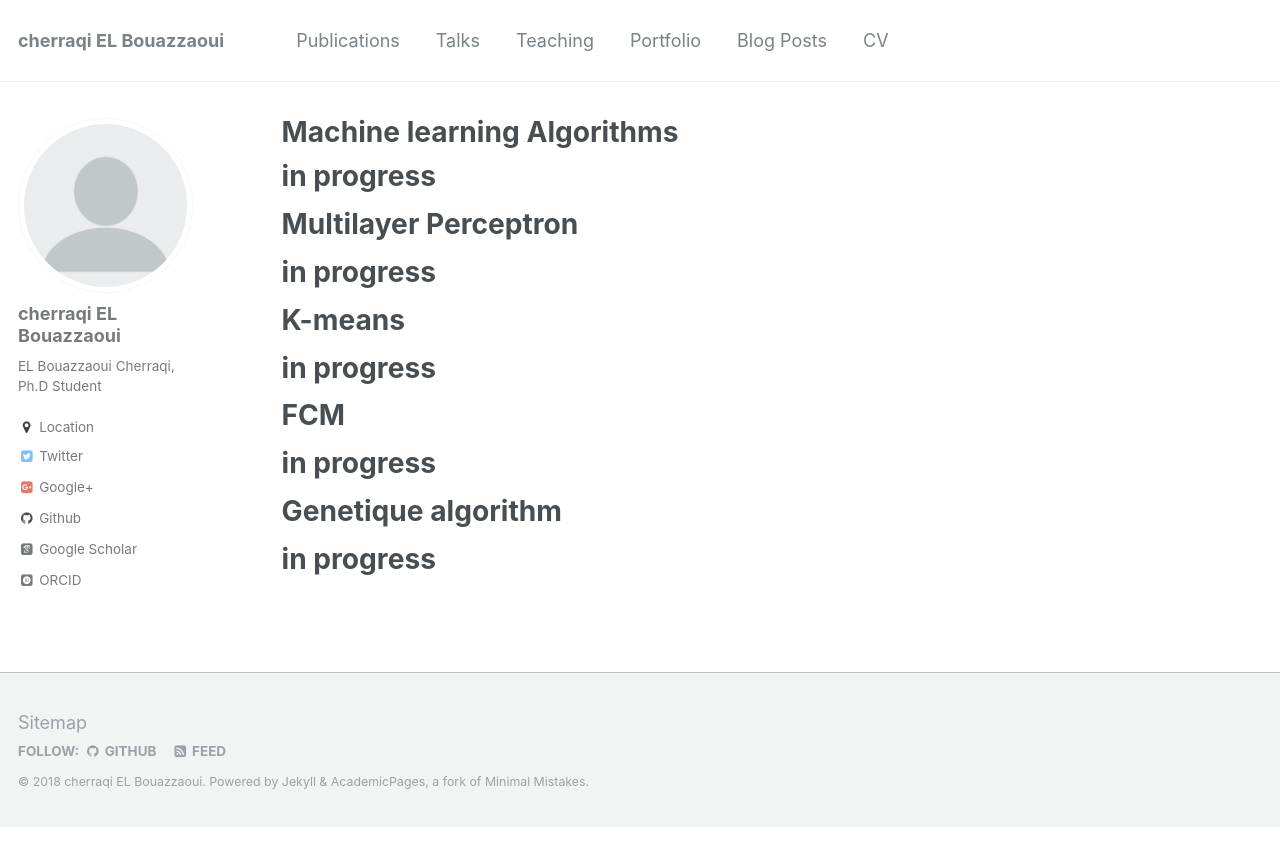
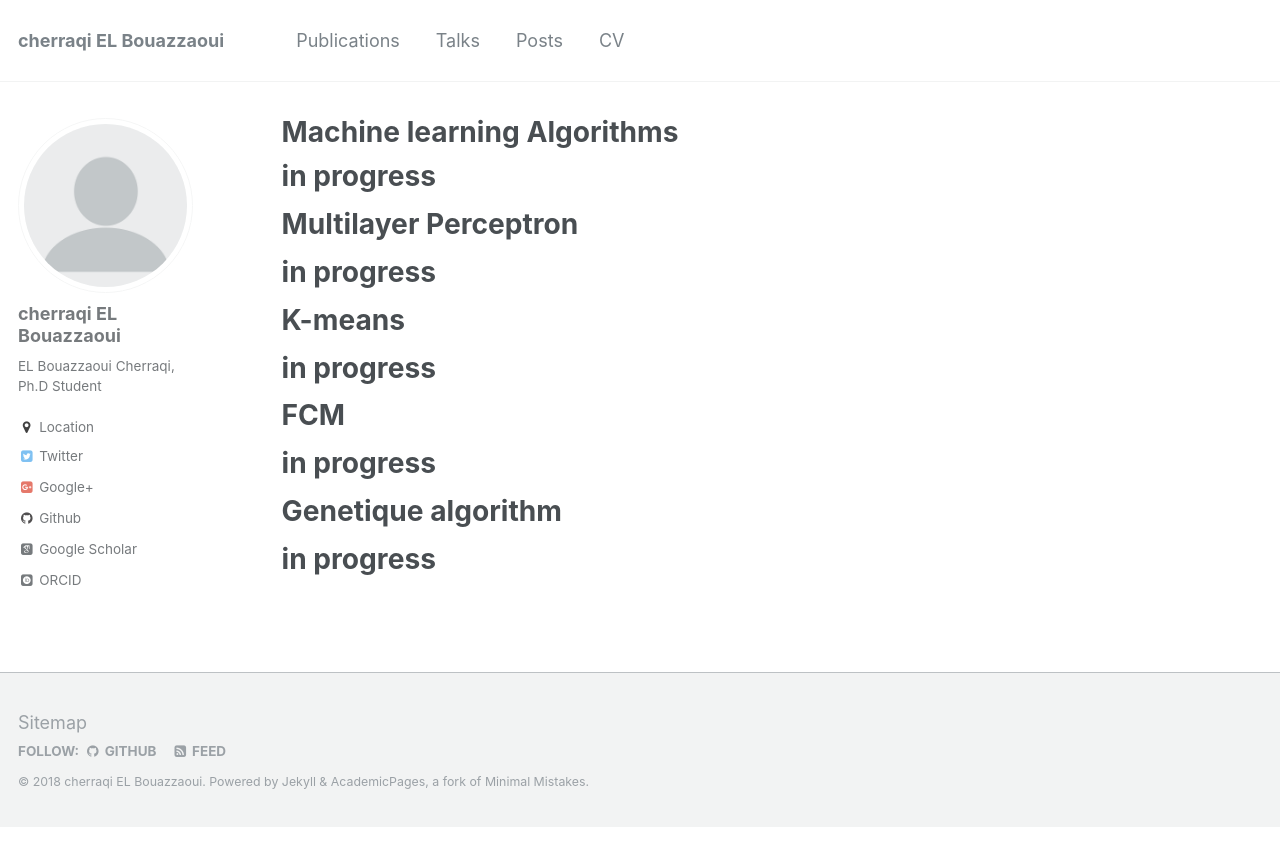
Before and after one commit to Cherrraqi/aca, a Jekyll site: the page built from _pages/about.md, in a window 1280 px wide. Shown: the top 866 px of the page. Built offline with Jekyll 4.4.1, drawn with Linux system fonts in a browser that asks for light colours; some web fonts are replaced.

Commit message:
Update navigation.yml

```diff
--- a/_data/navigation.yml
+++ b/_data/navigation.yml
@@ -6,13 +6,13 @@ main:
   - title: "Talks"
     url: /talks/
 
-  - title: "Teaching"
-    url: /teaching/
+  #- title: "Teaching"
+    #url: /teaching/
 
-  - title: "Portfolio"
-    url: /portfolio/
+  #- title: "Portfolio"
+    #url: /portfolio/
 
-  - title: "Blog Posts"
+  - title: "Posts"
     url: /year-archive/
 
   - title: "CV"
```
